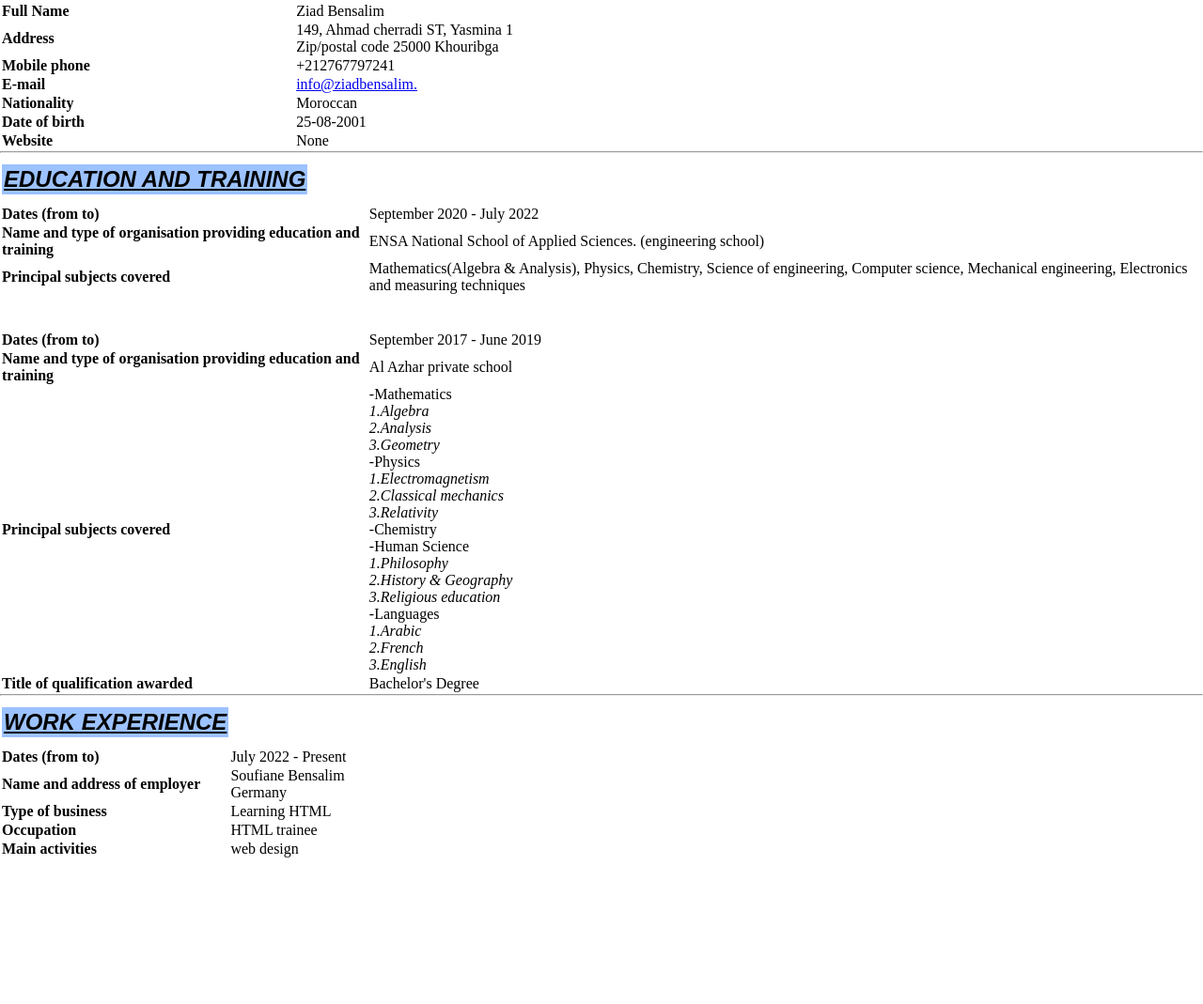
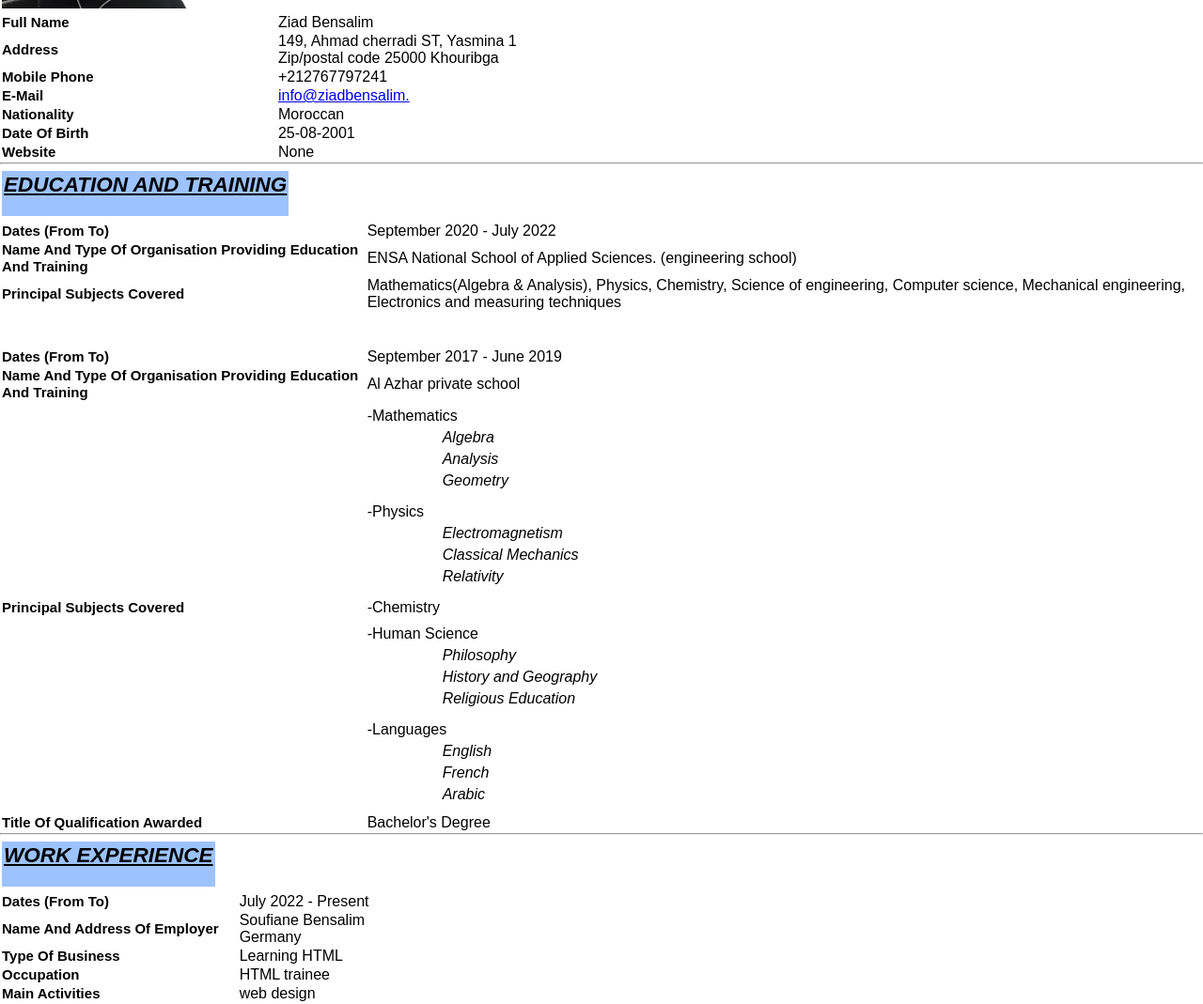
Before and after one commit to ziadbensalim/My-personal-CV-build, a plain HTML site: page index.html in a window 1280 px wide. Shown: the part 297-1366 px from the top of the page at 94% size. Before the commit the page ends 1212 px from the top, so only its background shows below. Drawn offline with Linux system fonts and the light colour scheme.

Commit message:
tbody styling

```diff
--- a/index.html
+++ b/index.html
@@ -118,33 +118,33 @@
         <tr>
           <td><b>Principal subjects covered</b></td>
           <td>
-            <dl>
-              <dt>-Mathematics</dt>
-              <dd><i>1.Algebra</i></dd>
-              <dd><i>2.Analysis</i></dd>
-              <dd><i>3.Geometry</i></dd>
-            </dl>
-            <dl>
-              <dt>-Physics</dt>
-              <dd><i>1.Electromagnetism</i></dd>
-              <dd><i>2.Classical mechanics</i></dd>
-              <dd><i>3.Relativity</i></dd>
-            </dl>
-            <dl>
-              <dt>-Chemistry</dt>
-            </dl>
-            <dl>
-              <dt>-Human Science</dt>
-              <dd><i>1.Philosophy</i></dd>
-              <dd><i>2.History & Geography</i></dd>
-              <dd><i>3.Religious education</i></dd>
-            </dl>
-            <dl>
-              <dt>-Languages</dt>
-              <dd><i>1.Arabic</i></dd>
-              <dd><i>2.French</i></dd>
-              <dd><i>3.English</i></dd>
-            </dl>
+            <ul>
+              -Mathematics
+              <li>Algebra</li>
+              <li>Analysis</li>
+              <li>Geometry</li>
+            </ul>
+            <ul>
+              -Physics
+              <li>Electromagnetism</li>
+              <li>Classical Mechanics</li>
+              <li>Relativity</li>
+            </ul>
+            <ul>
+              -Chemistry
+            </ul>
+            <ul>
+              -Human Science
+              <li>Philosophy</li>
+              <li>History and Geography</li>
+              <li>Religious Education</li>
+            </ul>
+            <ul>
+              -Languages
+              <li>English</li>
+              <li>French</li>
+              <li>Arabic</li>
+            </ul>
           </td>
         </tr>
         <tr>
--- a/style.css
+++ b/style.css
@@ -7,12 +7,34 @@
   background-color: #9cc2ff;
   color: #151515;
   text-align: center;
+  font-family: "Segoe UI", Tahoma, Geneva, Verdana, sans-serif;
 }
 thead {
   display: inline-block;
-  margin: 10px 0;
   background-color: #9cc2ff;
   font-style: italic;
   font-family: sans-serif;
   text-decoration: underline;
+  margin: 5px 0;
+  padding: 0 0;
 }
+ul {
+  font-family: sans-serif;
+  padding: 5px 0;
+}
+ul li {
+  padding: 0 80px;
+  display: block;
+  margin: 5px 0;
+  font-style: oblique;
+}
+td b {
+  font-weight: bold;
+  font-size: 15px;
+  text-transform: capitalize;
+  margin-right: 20px;
+  font-family: Arial, Helvetica, sans-serif;
+}
+td {
+  font-family: sans-serif;
+}
```
